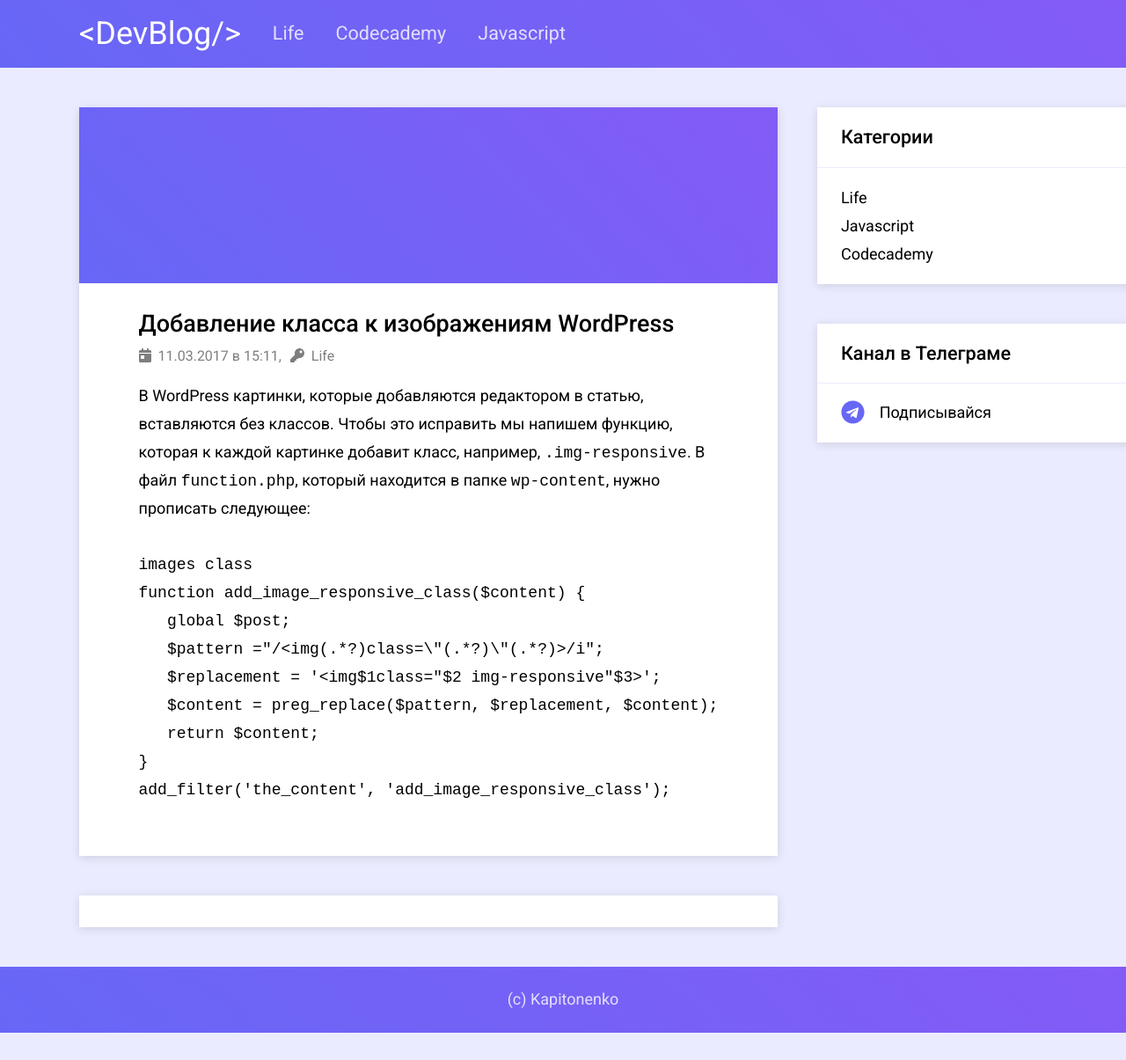
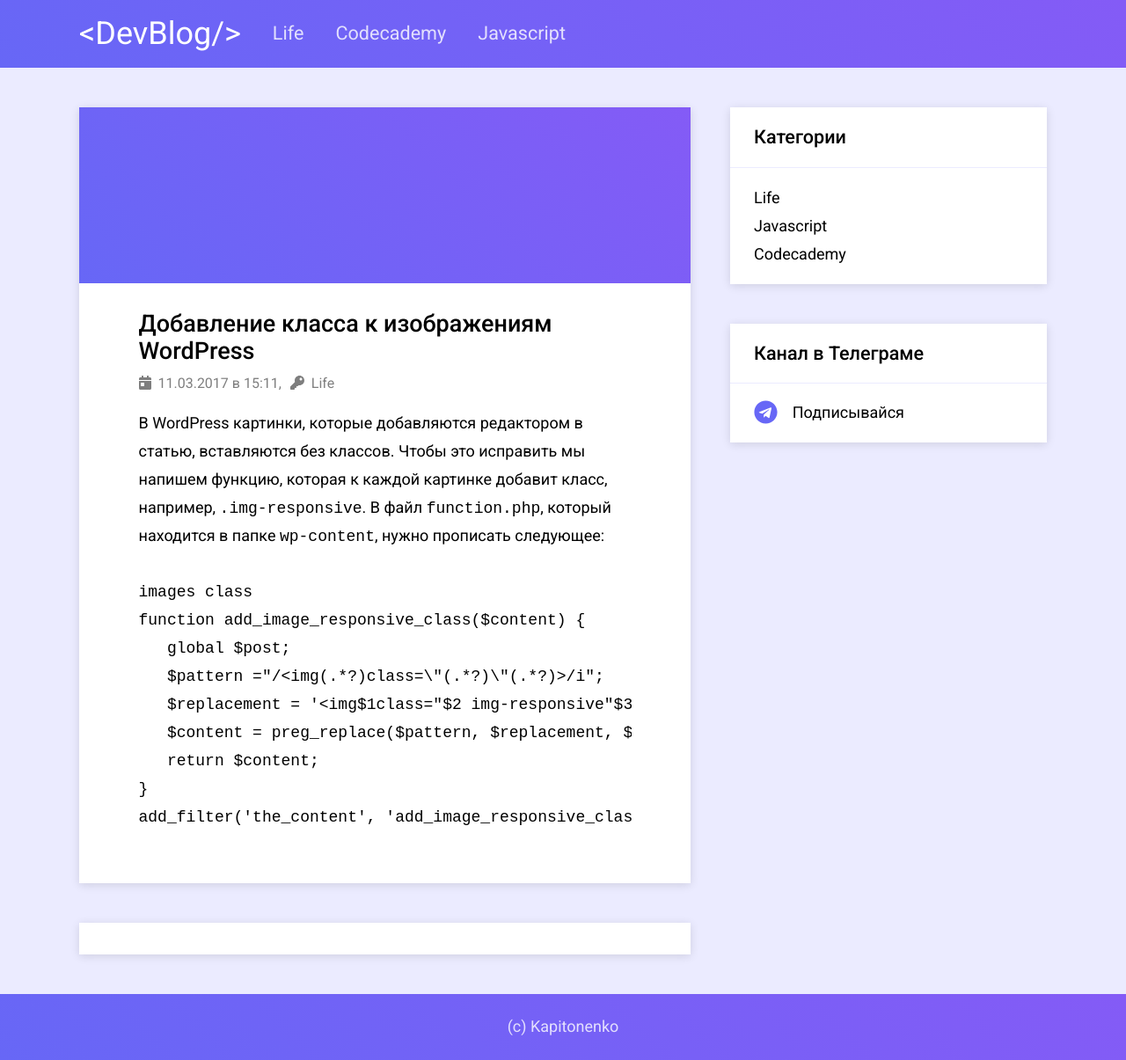
Before and after one commit to kaptn3/dev-blog-theme, a Jekyll site: the page built from _posts/2017-03-11-add-class-in-wordpress.md, in a window 1280 px wide. Shown: the whole page at 88% size. Built offline with Jekyll 4.4.1, drawn with Linux system fonts in a browser that asks for light colours; comment, search, counter and statistics services are not loaded; before the commit the page ends 1174 px from its top, so only the background shows below that.

Commit message:
Fixed width of post

```diff
--- a/_sass/components/_post.scss
+++ b/_sass/components/_post.scss
@@ -2,10 +2,10 @@
   background-color: #fff;
   box-shadow: var(--shadow);
   padding: 1.5rem 3.75rem;
-  width: 100%;
   box-sizing: border-box;
   overflow: hidden;
-  min-width: calc(560px + 4rem);
+  flex-shrink: 0;
+  width: calc(560px + 7.5rem);
 
   &__title {
     font-size: 1.5em;
@@ -82,7 +82,13 @@
   .post {
     padding: 1.5rem 2rem;
     margin-bottom: 2rem;
-    min-width: initial;
+    width: calc(560px + 4rem);
+  }
+}
+
+@media screen and (max-width: 1024px) {
+  .post {
+    width: 100%;
   }
 }
 
--- a/_sass/layout/_sidebar.scss
+++ b/_sass/layout/_sidebar.scss
@@ -2,7 +2,7 @@
   margin-left: 2.5rem;
   max-width: 360px;
   width: 100%;
-  flex-shrink: 0;
+  //flex-shrink: 0;
 
   &__item {
     background: #fff;
```
